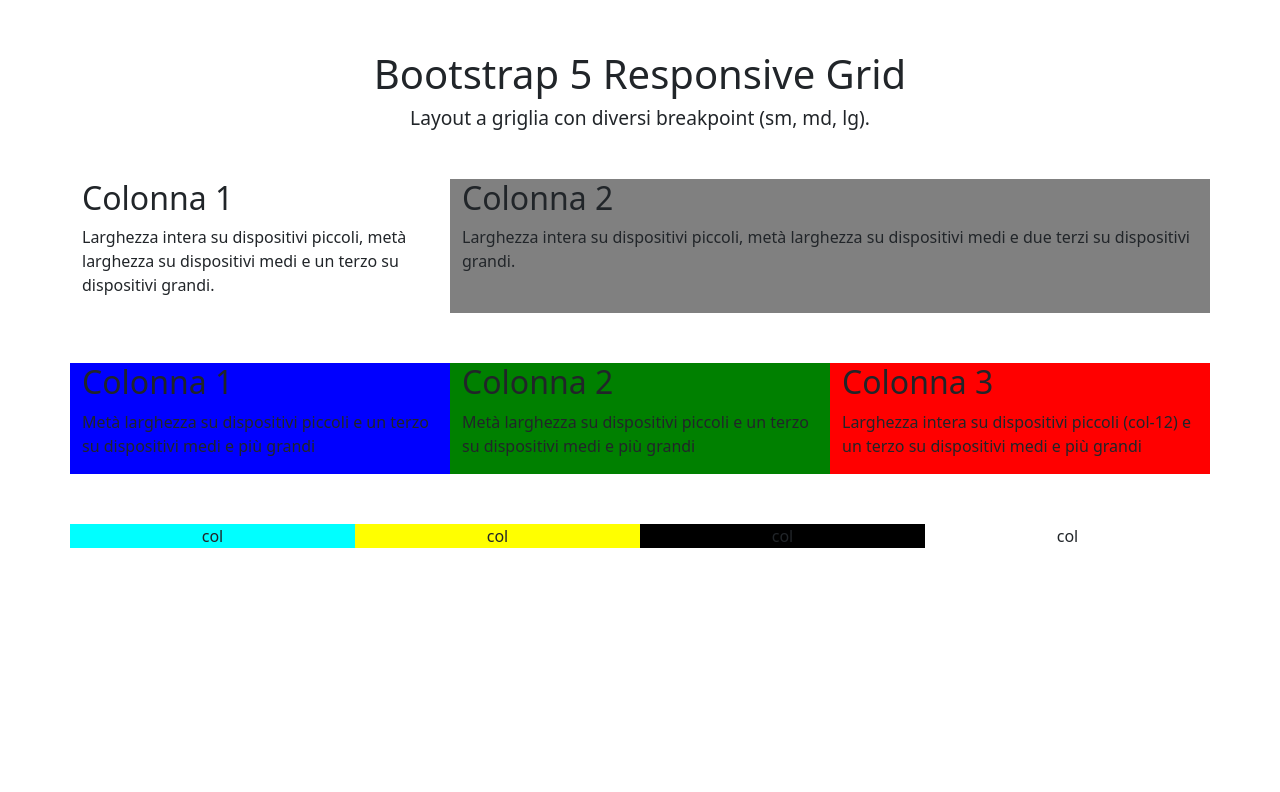
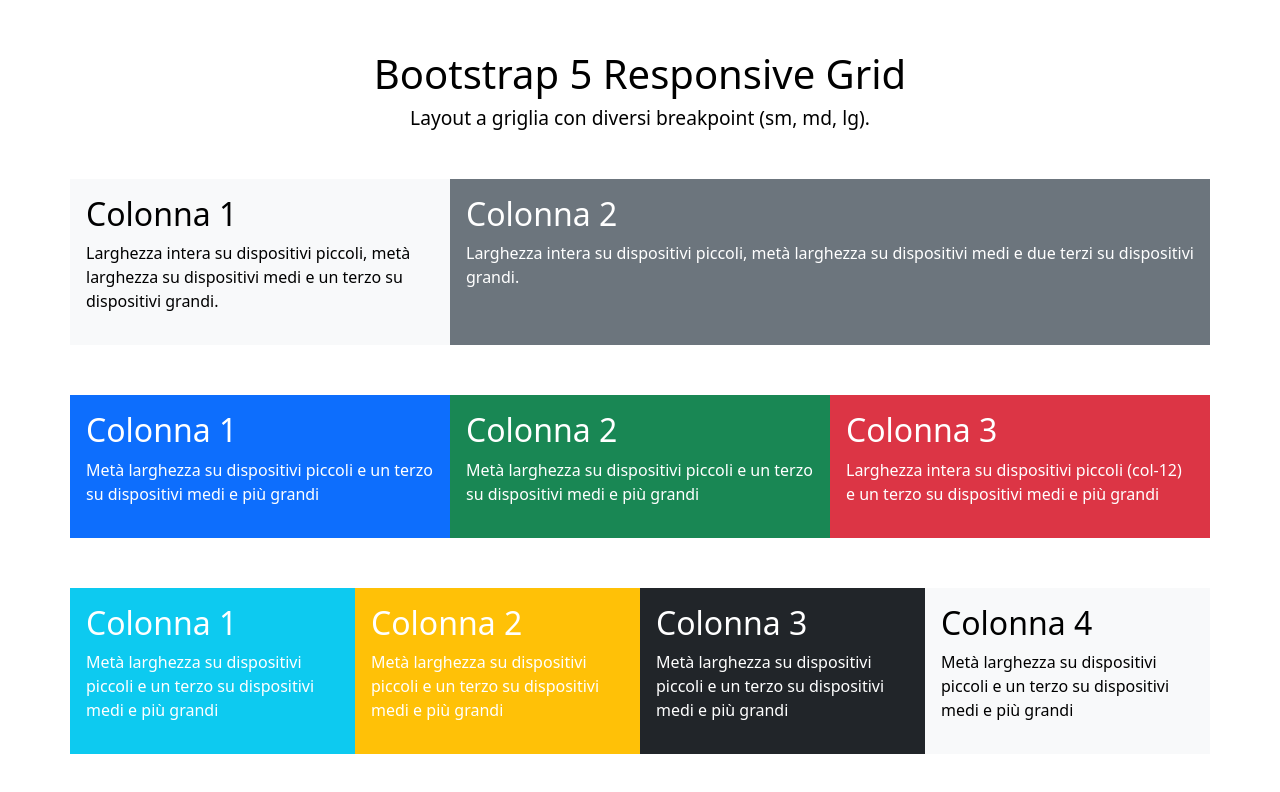
Before and after one commit to CesareFortunato/htmlcss-bootstrap-layout, a plain HTML site: page index.html in a window 1280 px wide. Drawn offline with nearby package versions, Linux system fonts and the light colour scheme.

Commit message:
feat: add col + padding with bootstrap

```diff
--- a/css/style.css
+++ b/css/style.css
@@ -1,49 +1,54 @@
-.title h4{
+.title h4 {
     font-weight: 100;
     font-size: larger;
 }
 
-.title{
+.title {
     margin-top: 50px;
+    color: black;
 }
 
-section{
+section {
     margin-top: 50px;
+    color: white;
 }
 
-.white-bg{
-    background-color: white;
+.white-bg {
+    background-color: #f8f9fa;
+    color: black;
 }
 
-.gray-bg{
-    background-color: gray;
+.gray-bg {
+    background-color: #6c757d;
 }
 
-.blue-bg{
-    background-color: blue;
+.blue-bg {
+    background-color: #0d6efd;
 }
 
-.green-bg{
-    background-color: green;
+.green-bg {
+    background-color: #198754;
 }
 
-.red-bg{
-    background-color: red;
+.red-bg {
+    background-color: #dc3545;
 }
 
-.aqua-bg{
-    background-color: aqua;
+.aqua-bg {
+    background-color:
+        #0dcaf0;
 }
 
-.yellow-bg{
-    background-color: yellow;
+.yellow-bg {
+    background-color:
+        #ffc107;
 }
 
-.black-bg{
-    background-color: black;
+.black-bg {
+    background-color: #212529;
 }
 
-.wrapping{
+.wrapping {
     display: flex;
     flex-wrap: wrap;
 }
--- a/index.html
+++ b/index.html
@@ -18,12 +18,12 @@
     <section class="section-one">
         <div class="container">
             <div class="row">
-                <div class="col-4 white-bg">
+                <div class="col-lg-4 col-md-6 col-sm-12 white-bg p-3">
                     <h2>Colonna 1</h2>
                     <p>Larghezza intera su dispositivi piccoli, metà larghezza su dispositivi medi e un terzo su
                         dispositivi grandi.</p>
                 </div>
-                <div class="col-8 gray-bg">
+                <div class="col-lg-8 col-md-6 col-sm-12 gray-bg p-3">
                     <h2>Colonna 2</h2>
                     <p>Larghezza intera su dispositivi piccoli, metà larghezza su dispositivi medi e due terzi su
                         dispositivi grandi.</p>
@@ -34,15 +34,15 @@
     <section class="section-two">
         <div class="container">
             <div class="row">
-                <div class="col blue-bg">
+                <div class="col-md-4 col-sm-6 blue-bg p-3">
                     <h2>Colonna 1</h2>
                     <p>Metà larghezza su dispositivi piccoli e un terzo su dispositivi medi e più grandi</p>
                 </div>
-                <div class="col green-bg">
+                <div class="col-md-4 col-sm-6 green-bg p-3">
                     <h2>Colonna 2</h2>
                     <p>Metà larghezza su dispositivi piccoli e un terzo su dispositivi medi e più grandi</p>
                 </div>
-                <div class="col red-bg">
+                <div class="col-md-4 col-sm-12 red-bg p-3">
                     <h2>Colonna 3</h2>
                     <p>Larghezza intera su dispositivi piccoli (col-12) e un terzo su dispositivi medi e più grandi</p>
                 </div>
@@ -52,12 +52,24 @@
 
     <section class="section-three">
 
-        <div class="container text-center">
+        <div class="container">
             <div class="row wrapping">
-                <div class="col-3 aqua-bg">col</div>
-                <div class="col-3 yellow-bg">col</div>
-                <div class="col-3 black-bg">col</div>
-                <div class="col-3 white-bg">col</div>
+                <div class="col-md-3 col-sm-6 aqua-bg p-3">
+                    <h2>Colonna 1</h2>
+                    <p>Metà larghezza su dispositivi piccoli e un terzo su dispositivi medi e più grandi</p>
+                </div>
+                <div class="col-md-3 col-sm-6 yellow-bg p-3">
+                    <h2>Colonna 2</h2>
+                    <p>Metà larghezza su dispositivi piccoli e un terzo su dispositivi medi e più grandi</p>
+                </div>
+                <div class="col-md-3 col-sm-6 black-bg p-3">
+                    <h2>Colonna 3</h2>
+                    <p>Metà larghezza su dispositivi piccoli e un terzo su dispositivi medi e più grandi</p>
+                </div>
+                <div class="col-md-3 col-sm-6 white-bg p-3">
+                    <h2>Colonna 4</h2>
+                    <p>Metà larghezza su dispositivi piccoli e un terzo su dispositivi medi e più grandi</p>
+                </div>
             </div>
         </div>
     </section>
```
